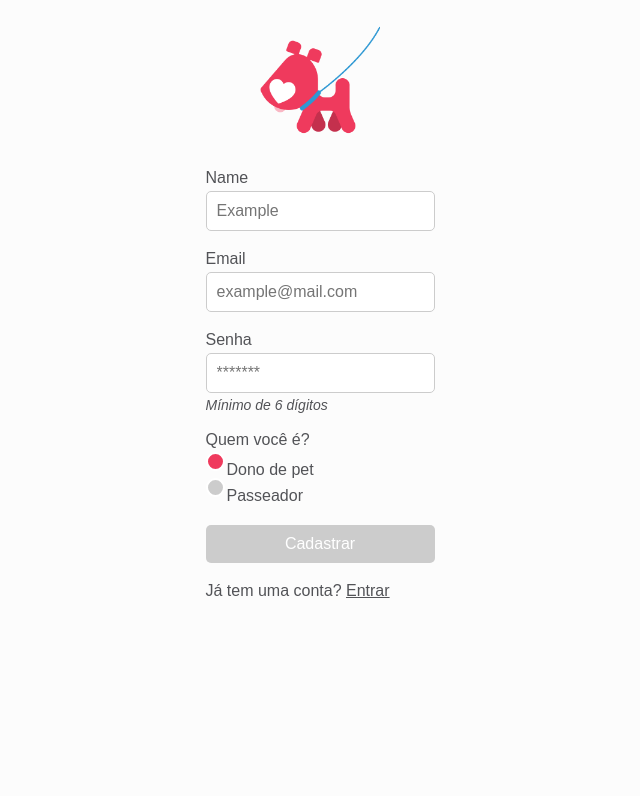
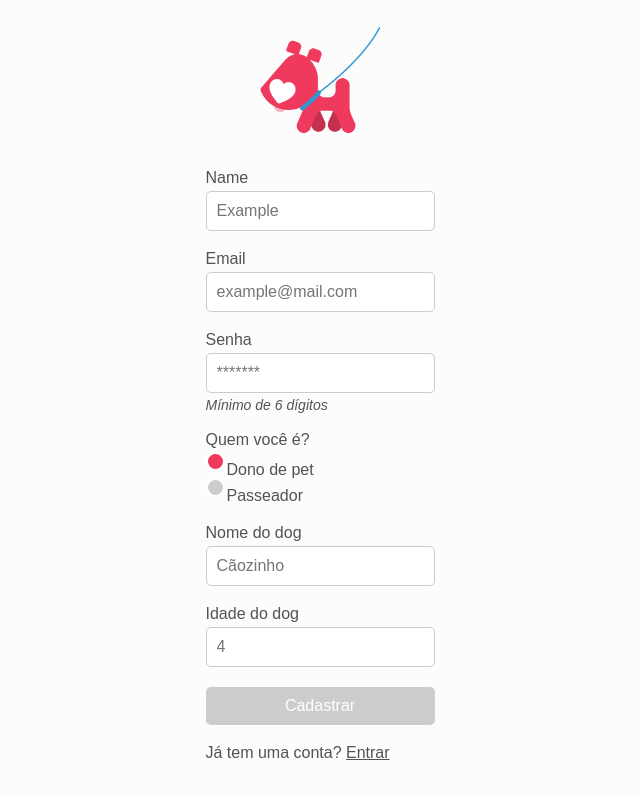
Before and after one commit to rafaelbcerri/dog-hero-web, an Angular app: page /signup in a window 1280 px wide. Both pictures are taken after a click on the radio button "Dono de pet". Shown: the top 796 px of the page, without its empty margins (320-960 px from the left). Built offline with nearby package versions, Linux system fonts and the light colour scheme.

Commit message:
Fix signup with dogs

```diff
--- a/src/app/core/auth/auth.service.ts
+++ b/src/app/core/auth/auth.service.ts
@@ -3,6 +3,7 @@ import { HttpClient } from '@angular/common/http';
 import { environment } from "../../../environments/environment";
 import { tap } from "rxjs/operators";
 import { TokenService } from '../token/token.service';
+import { Dog } from 'src/app/dog-walkings/dog-walking/dog-walking';
 
 @Injectable({
   providedIn: 'root'
@@ -14,16 +15,11 @@ export class AuthService {
     private tokenService: TokenService
   ) { }
 
-  register(name: string, email: string, password: string, role: string) {
+  register(body) {
     return this.http
       .post(
         `${environment.apiUrl}/signup`,
-        {
-          name,
-          email,
-          password,
-          role
-        }
+        { ...body }
       )
   }
 
--- a/src/app/home/signup/signup.component.html
+++ b/src/app/home/signup/signup.component.html
@@ -30,6 +30,18 @@
       </div>
     </div>
 
+
+    <div *ngIf="signupForm.controls.role.value === 'pet_owner'" class="signup__form-field">
+      <div class="signup__form-field">
+        <label class="signup__label">Nome do dog</label>
+        <input class="signup__input" placeholder="Cãozinho" formControlName="dogName" type="text" />
+      </div>
+      <div class="signup__form-field">
+        <label class="signup__label">Idade do dog</label>
+        <input class="signup__input" placeholder="4" formControlName="dogAge" type="text" />
+      </div>
+    </div>
+
     <button class="signup__button" [disabled]="signupForm.invalid">Cadastrar</button>
 
     <p class="signup__text">Já tem uma conta? <a class="signup__link" routerLink="/">Entrar</a></p>
--- a/src/app/home/signup/signup.component.ts
+++ b/src/app/home/signup/signup.component.ts
@@ -23,7 +23,9 @@ export class SignupComponent implements OnInit {
       name: ['', Validators.required],
       email: ['', Validators.required],
       password: ['', Validators.required],
-      role: ['pet_owner', Validators.required],
+      role: ['walker', Validators.required],
+      dogName: [''],
+      dogAge: ['']
     });
 
   }
@@ -33,9 +35,24 @@ export class SignupComponent implements OnInit {
     const email = this.signupForm.get('email').value;
     const password = this.signupForm.get('password').value;
     const role = this.signupForm.get('role').value;
+    const dogName = this.signupForm.get('dogName').value;
+    const dogAge = this.signupForm.get('dogAge').value;
+    const dog = { name: dogName, age: +dogAge };
+
+    const body = {
+      name,
+      email,
+      password,
+      role,
+      dogs: null
+    };
+
+    if (dog.name) {
+      body.dogs = [dog];
+    }
 
     this.authService
-      .register(name, email, password, role)
+      .register(body)
       .subscribe(
         () => {
           this.authService
```
Also changed, not shown: 1 other file (tests, documents, lock files or other folders).
